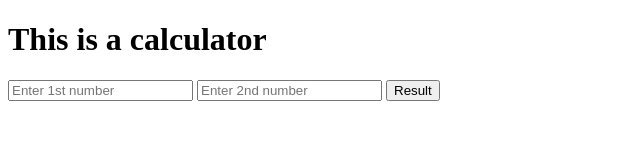
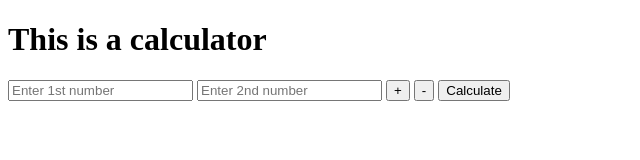
Before and after one commit to Tiyara-03/Calculator, a website: page index.html in a window 1280 px wide. Shown: the whole page, without its empty margins (0-640 px from the left). Drawn offline with Linux system fonts and the light colour scheme.

Commit message:
On Process

```diff
--- a/index.html
+++ b/index.html
@@ -12,7 +12,9 @@
     <form action="/" method="post">
         <input type="text" name="num1" placeholder="Enter 1st number">
         <input type="text" name="num2" placeholder="Enter 2nd number">
-        <button type="submit" name="submit1">Result</button>
+        <button id="add" onclick="Add">+</button>
+        <button id="sub" onclick="sub">-</button>
+        <button type="submit" name="submit1">Calculate</button>
     </form>
 </body>
 
```
Also changed, not shown: index.js (+13 -2 lines).
